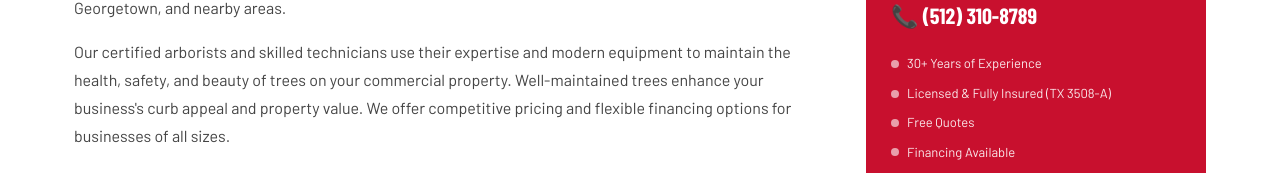
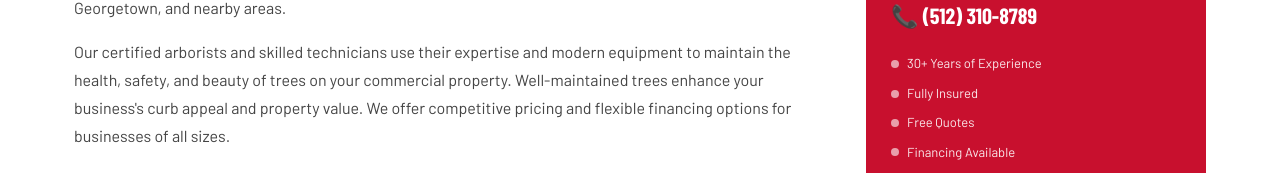
Before and after one commit to gzuca/Brents-Tree-Service, a React (Vite) app: page /services/commercial in a window 1280 px wide. Shown: the part 708-881 px from the top of the page. Built offline with nearby package versions, Linux system fonts and the light colour scheme; a web font is replaced by a local one.

Commit message:
Update trust items

```diff
--- a/src/components/Shared.jsx
+++ b/src/components/Shared.jsx
@@ -6,7 +6,6 @@ import { LIVE_REVIEWS } from '../data/reviewsLive';
 /* ── Constants ── */
 const PHONE      = '(512) 310-8789';
 const MAPS_URL = 'https://www.google.com/maps/search/Brent%27s+Tree+Service+Austin+TX';
-const STATIC_REV = { rating: 4.7, total: 300 };
 
 const SERVICES_LIST = [
   'Tree Trimming & Branch Services',
@@ -23,7 +22,7 @@ const SERVICES_LIST = [
 
 const TRUST_ITEMS = [
   '30+ Years of Experience',
-  'Licensed & Fully Insured (TX 3508-A)',
+  'Fully Insured',
   'Free Quotes',
   'Financing Available',
   '24/7 Emergency Services',
```
